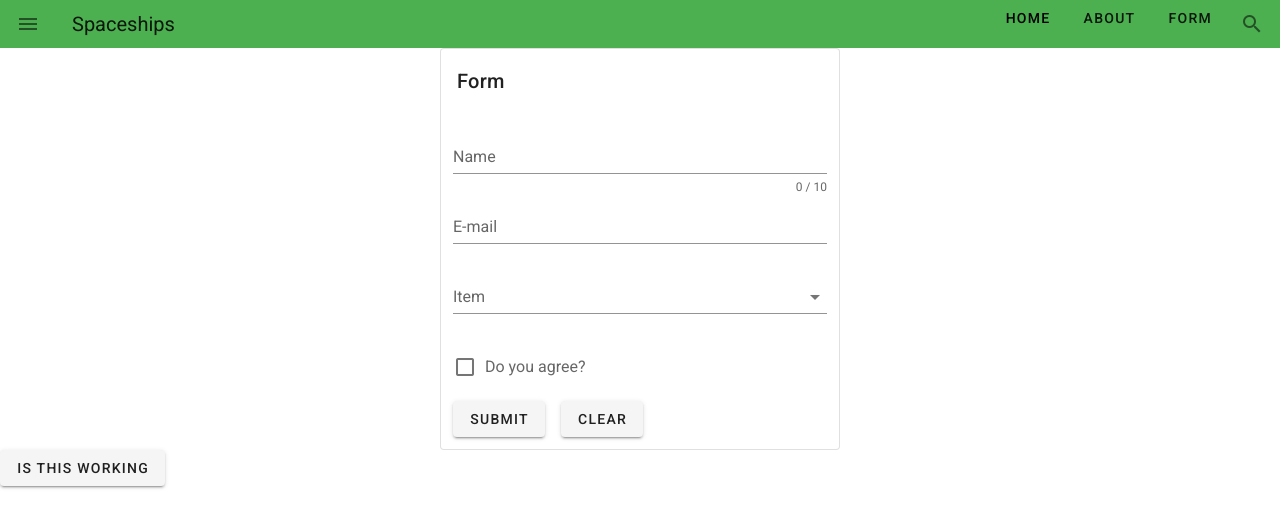
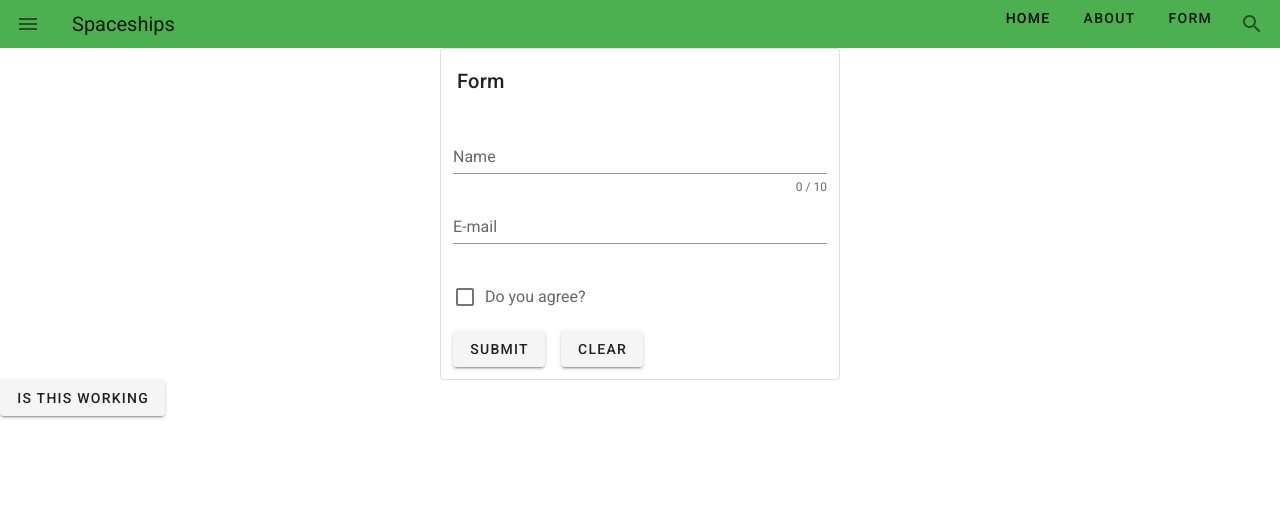
Before and after one commit to Lazer-lad/final-project-3790-brian-nelson-v4.1, a Vue app: page /form in a window 1280 px wide. Shown: the top 528 px of the page. Built offline with nearby package versions, Linux system fonts and the light colour scheme; no server answers.

Commit message:
trouble shooting some git issues

```diff
--- a/src/views/Form.vue
+++ b/src/views/Form.vue
@@ -33,15 +33,7 @@
       @input="$v.email.$touch()"
       @blur="$v.email.$touch()"
     ></v-text-field>
-    <v-select
-      v-model="select"
-      :items="items"
-      :error-messages="selectErrors"
-      label="Item"
-      required
-      @change="$v.select.$touch()"
-      @blur="$v.select.$touch()"
-    ></v-select>
+
     <v-checkbox
       v-model="checkbox"
       :error-messages="checkboxErrors"
@@ -95,20 +87,20 @@ export default {
     clicked() {
       alert('this is working')
     },
-    onSubmit(){
-      const formData = {
-        name: this.name,
-        email: this.email,
-        password: this.password,
-      }
+    // onSubmit(){
+    //   const formData = {
+    //     name: this.name,
+    //     email: this.email,
+    //     password: this.password,
+    //   }
 
-      this.$store.dispatch('userLoggedIn', {
-        name: this.name,
-        email: this.email,
-        password: this.password,
-      })
+    //   this.$store.dispatch('userLoggedIn', {
+    //     name: this.name,
+    //     email: this.email,
+    //     password: this.password,
+    //   })
 
-    }
+    // }
   }
 
 };
```
